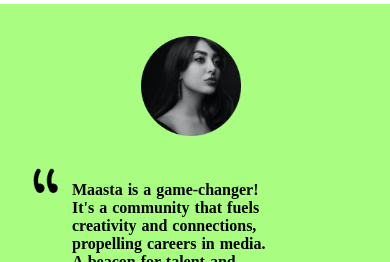
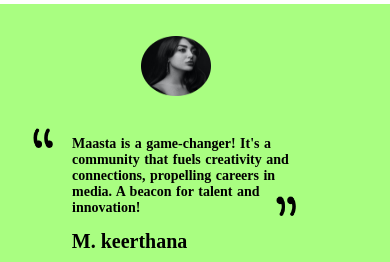
Before and after one commit to aakashnataraj/signup-masata, a plain HTML site: page index.html in a window 390 px wide. Shown: the part 582-844 px from the top of the page. Drawn offline with Linux system fonts and the light colour scheme; a web font is replaced by a local one.

Commit message:
signup maasta

```diff
--- a/body.css
+++ b/body.css
@@ -431,7 +431,7 @@ nav ul li a{
     }
 
     .vector{
-        height: 390px;
+        height: 420px;
         border-radius: 10px;
         display: flex;
         flex-direction: column;
@@ -439,6 +439,8 @@ nav ul li a{
 
     .image img{
         margin-left: 40%;
+        width: 70px;
+        height: 60px;
     }
 
     .Maasta{
@@ -447,20 +449,20 @@ nav ul li a{
 
     .Maasta #import{
         word-spacing: 1px;
-        width: 200px;
-        font-size: 16px;
+        width: 250px;
+        font-size: 14px;
         font-weight: 900;
     }
 
     .quote img{
         margin-left: 20%;
-        width: 25px;
-        height: 25px;
+        width: 20px;
+        height: 20px;
     }
 
     .quote-2 img{
-        width: 25px;
-        height: 25px;
+        width: 20px;
+        height: 20px;
         position: relative;
         left: -12%;
     }
```
